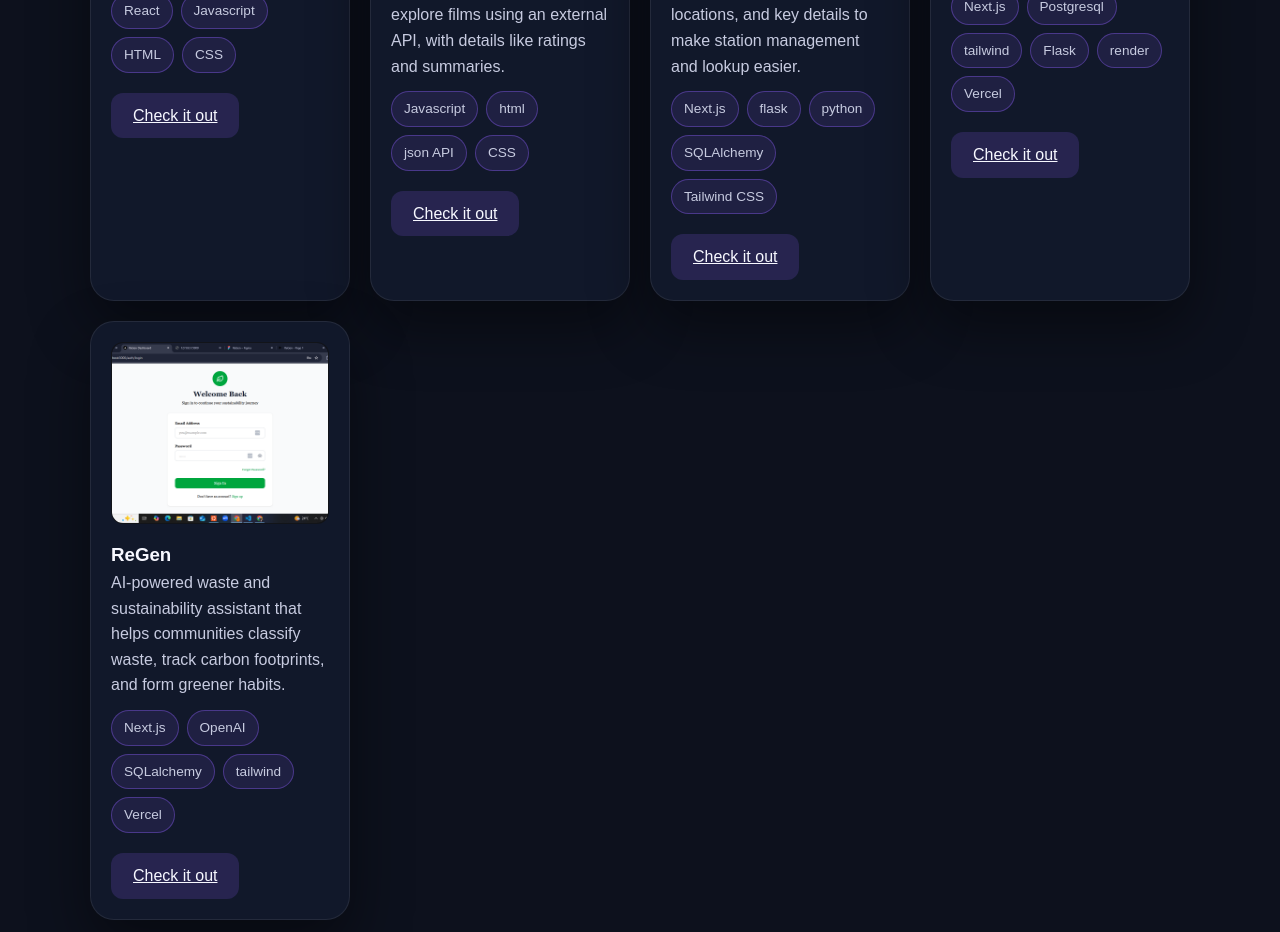
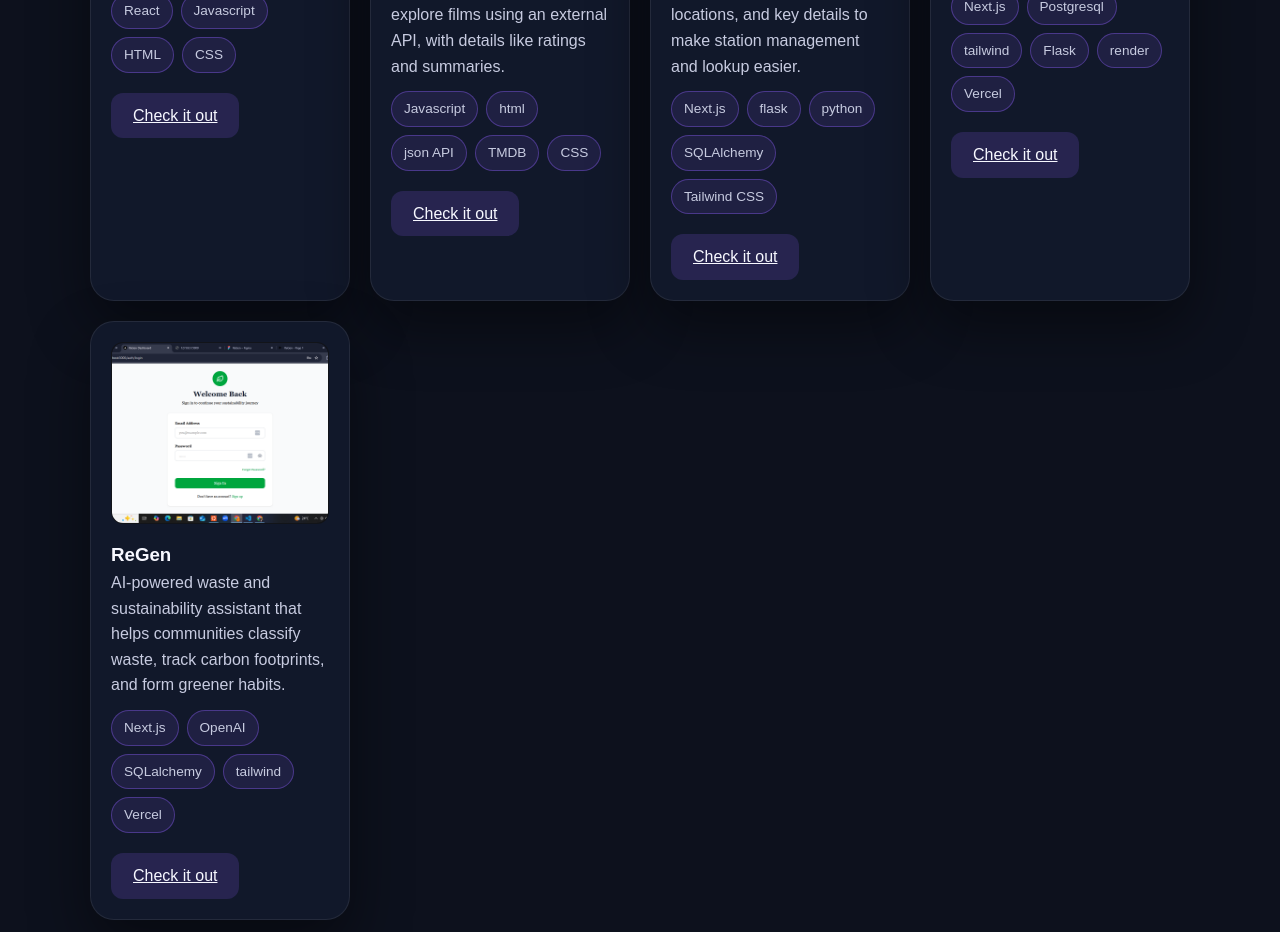
Before and after one commit to Jeremymarube/my-proffesional-portofolio, a Next.js app: page / in a window 1280 px wide. Shown: the part 4320-5252 px from the top of the page. Built offline with nearby package versions, Linux system fonts and the light colour scheme; a web font is replaced by a local one.

Commit message:
updating browser

```diff
--- a/src/components/Projects/Projects.js
+++ b/src/components/Projects/Projects.js
@@ -15,7 +15,7 @@ const projects = [
     website: 'https://jeremymarube.github.io/movie-browser/',
     className: 'project-2',
     image: '/images/movie.png',
-    technologies: [ 'Javascript', 'html', 'json API', 'CSS'],
+    technologies: [ 'Javascript', 'html', 'json API', 'TMDB', 'CSS'],
   },
   {
     title: 'Petrol-Station-Tracker',
```
